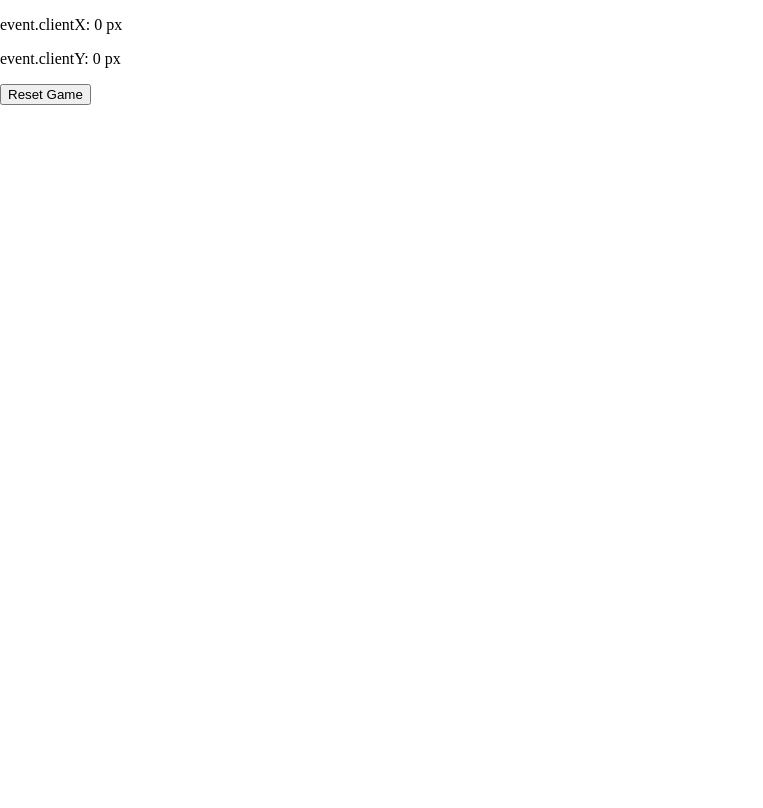
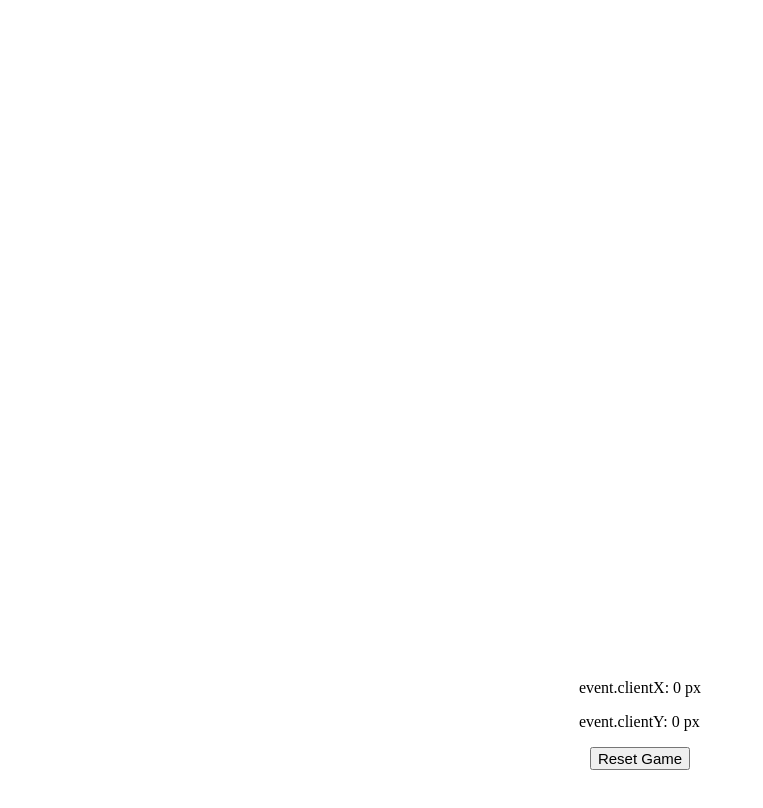
Before and after one commit to rsha1011/Lab-4-Interactive-Logic, a plain HTML site: page index.html in a window 1280 px wide. Shown: the whole page, without its empty margins (0-763 px from the left). Drawn offline with Linux system fonts and the light colour scheme.

Commit message:
Final Site

```diff
--- a/style.css
+++ b/style.css
@@ -8,6 +8,11 @@ body {
   height: 100%;
   margin: 0;
   background-color: white;
+
+  display: flex;
+  flex-direction: column;
+  justify-content: flex-end;
+  align-items: center;
 }
 
 .box {
@@ -38,3 +43,9 @@ body {
   background-position: center;
   left: 800px;
 }
+
+#reset-btn {
+  margin-bottom: 30px;
+  font-size: 15px;
+  cursor: pointer;
+}
```
